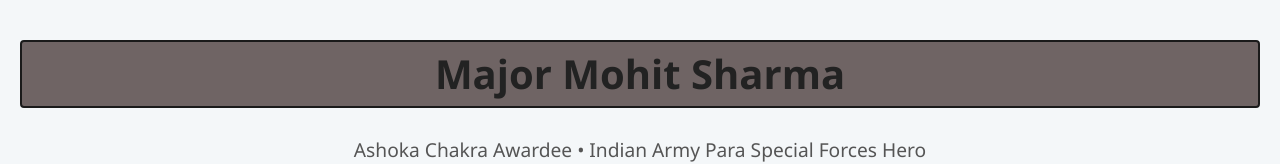
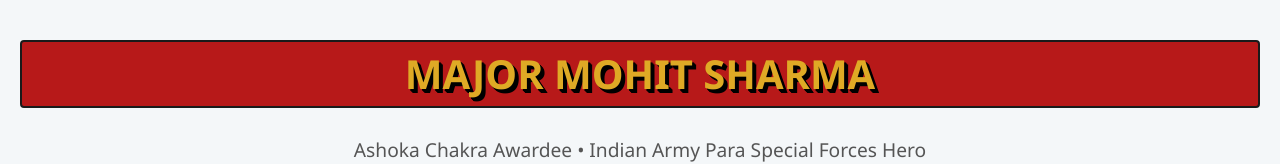
Before and after one commit to MahendraSinghRathore00619/Tribute-page, a plain HTML site: page index.html in a window 1280 px wide. Shown: the top 164 px of the page. Drawn offline with Linux system fonts and the light colour scheme.

Commit message:
make change in title

```diff
--- a/style.css
+++ b/style.css
@@ -15,7 +15,8 @@ body {
 h1 {
     font-size: 2.5rem;
     margin-top: 20px;
-    color: #222;
+    color: rgb(223, 170, 37);
+    text-transform: uppercase;
 }
 
 .subtitle {
@@ -139,4 +140,11 @@ a:hover {
 #title {
     border: 2px solid #1a1a1a;
     border-radius: 4px;
-    background-color: #6f6464;}
+    background-color: #b71919;
+    text-shadow:
+   2px 2px 0 #000,
+   3px 3px 0 #000,
+   4px 4px 0 #000;
+
+
+}
```
